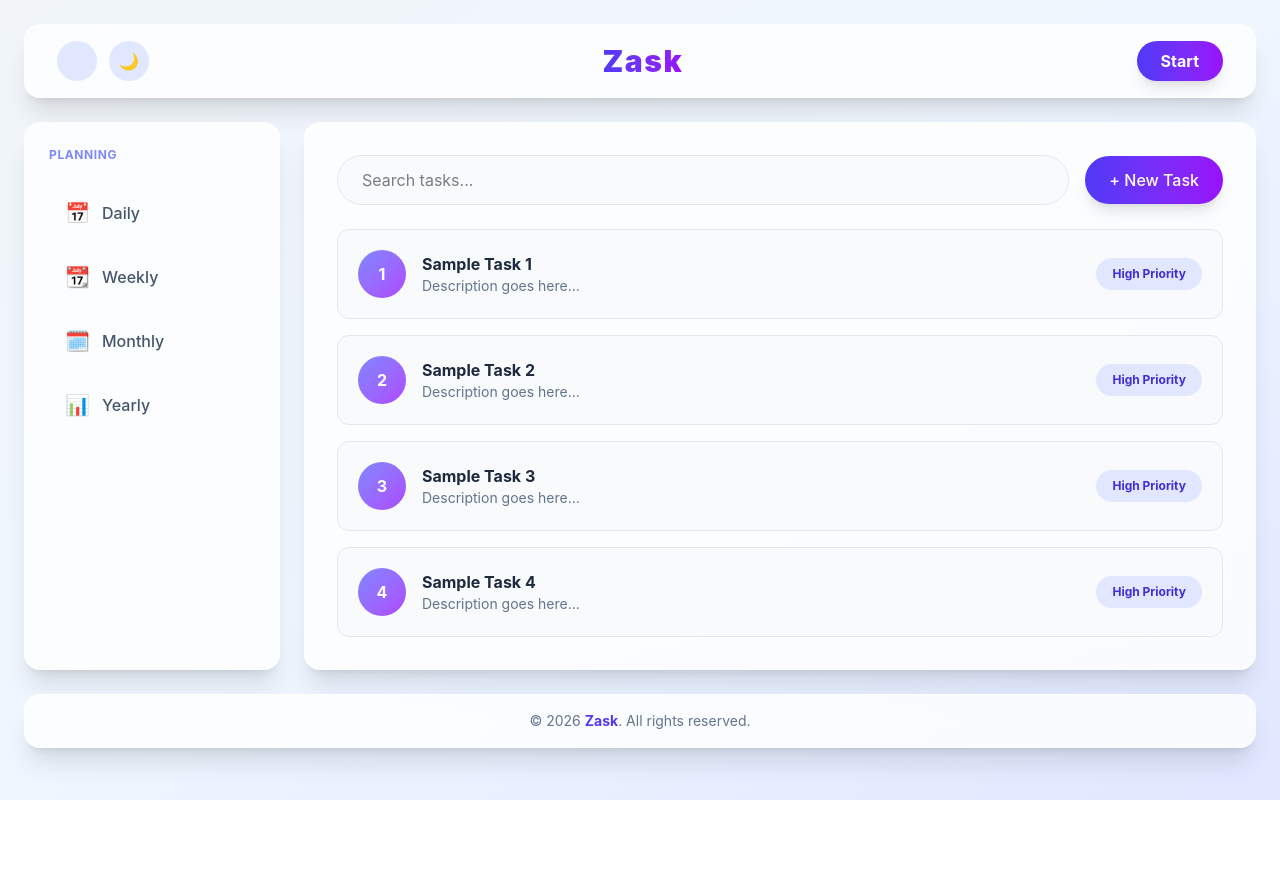
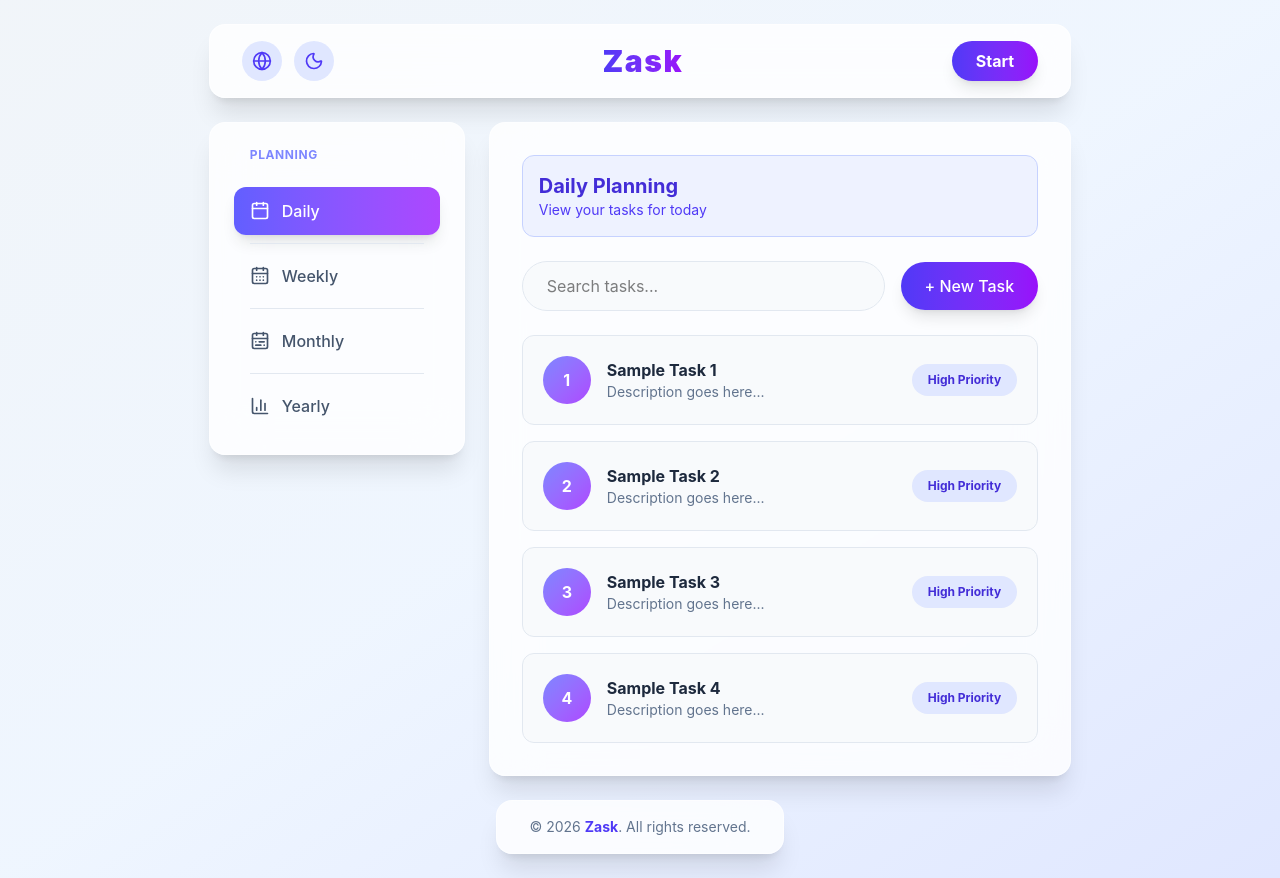
Before and after one commit to zarrush/task-flow, a React app in the folder frontend/: page / in a window 1280 px wide. Before the commit the page ends 800 px from the top, so only its background shows below. Built offline with nearby package versions, Linux system fonts and the light colour scheme; the HTML template or start-up script is replaced by a standard one.

Commit message:
refactor: polish UI layout and implement SPA tab switching

```diff
--- a/frontend/src/components/Header.jsx
+++ b/frontend/src/components/Header.jsx
@@ -1,14 +1,16 @@
 // src/components/Header.jsx
+import { Globe, Moon, Sun } from 'lucide-react';
+
 export default function Header() {
   return (
-    <header className="bg-white/80 backdrop-blur-xl rounded-2xl shadow-xl border border-white/50 px-8 py-4 flex items-center justify-between">
-      {/* سمت چپ: آیکون‌ها */}
+    <header className="w-[70%] bg-white/80 backdrop-blur-xl rounded-2xl shadow-xl border border-white/50 px-8 py-4 flex items-center justify-between">
+      {/* سمت چپ: آیکون‌های زبان و تم */}
       <div className="flex items-center gap-3">
         <button className="w-10 h-10 flex items-center justify-center bg-indigo-100 hover:bg-indigo-200 rounded-full transition text-indigo-600">
-
+          <Globe size={20} />
         </button>
         <button className="w-10 h-10 flex items-center justify-center bg-indigo-100 hover:bg-indigo-200 rounded-full transition text-indigo-600">
-          🌙
+          <Moon size={20} />
         </button>
       </div>
 
--- a/frontend/src/components/Layout.jsx
+++ b/frontend/src/components/Layout.jsx
@@ -3,28 +3,26 @@
 import Header from './Header';
 import Sidebar from './Sidebar';
 import Footer from './Footer';
+import { useState } from 'react';
 
 export default function Layout() {
+  const [currentPlan, setCurrentPlan] = useState('daily');
+
   return (
-    <div className="min-h-screen bg-gradient-to-br from-slate-100 via-blue-50 to-indigo-100 p-6 space-y-6">
+    <div className="min-h-screen bg-gradient-to-br from-slate-100 via-blue-50 to-indigo-100 p-6 space-y-6 flex flex-col items-center">
 
-      {/* هدر - کاملاً جدا */}
       <Header />
 
-      {/* بدنه اصلی - سایدبار و محتوا در یک container ولی جدا از هم */}
-      <div className="flex gap-6 min-h-[60vh]">
-        {/* سایدبار - کارت جدا */}
-        <aside className="w-64 bg-white/80 backdrop-blur-xl rounded-2xl shadow-xl border border-white/50 p-6">
-          <Sidebar />
+      <div className="w-[70%] flex gap-6 min-h-[60vh]">
+        <aside className="w-64 bg-white/80 backdrop-blur-xl rounded-2xl shadow-xl border border-white/50 p-6 self-start">
+          <Sidebar currentPlan={currentPlan} onPlanChange={setCurrentPlan} />
         </aside>
 
-        {/* محتوای اصلی - کارت جدا */}
         <main className="flex-1 bg-white/80 backdrop-blur-xl rounded-2xl shadow-xl border border-white/50 p-8 overflow-y-auto">
-          <Outlet />
+          <Outlet context={{ currentPlan, setCurrentPlan }} />
         </main>
       </div>
 
-      {/* فوتر - کاملاً جدا */}
       <Footer />
 
     </div>
--- a/frontend/src/components/Sidebar.jsx
+++ b/frontend/src/components/Sidebar.jsx
@@ -1,36 +1,42 @@
 // src/components/Sidebar.jsx
-import { NavLink } from 'react-router-dom';
+import { Calendar, CalendarDays, CalendarRange, BarChart3 } from 'lucide-react';
 
-export default function Sidebar() {
+export default function Sidebar({ currentPlan, onPlanChange }) {
   const plans = [
-    { name: 'Daily', icon: '📅', path: '/tasks?plan=daily' },
-    { name: 'Weekly', icon: '📆', path: '/tasks?plan=weekly' },
-    { name: 'Monthly', icon: '🗓️', path: '/tasks?plan=monthly' },
-    { name: 'Yearly', icon: '📊', path: '/tasks?plan=yearly' },
+    { name: 'Daily', icon: Calendar, value: 'daily' },
+    { name: 'Weekly', icon: CalendarDays, value: 'weekly' },
+    { name: 'Monthly', icon: CalendarRange, value: 'monthly' },
+    { name: 'Yearly', icon: BarChart3, value: 'yearly' },
   ];
 
   return (
-    <div className="space-y-6">
-      <h2 className="text-xs font-bold text-indigo-400 uppercase tracking-wider">
+    <div className="space-y-2">
+      <h2 className="text-xs font-bold text-indigo-400 uppercase tracking-wider mb-6 px-4">
         Planning
       </h2>
-      <nav className="flex flex-col gap-3">
-        {plans.map((plan) => (
-          <NavLink
-            key={plan.name}
-            to={plan.path}
-            className={({ isActive }) =>
-              `px-4 py-3 rounded-xl font-medium transition flex items-center gap-3 ${
-                isActive
-                  ? 'bg-gradient-to-r from-indigo-500 to-purple-500 text-white shadow-lg'
-                  : 'hover:bg-indigo-50 text-slate-600'
-              }`
-            }
-          >
-            <span className="text-xl">{plan.icon}</span>
-            {plan.name}
-          </NavLink>
-        ))}
+      <nav className="flex flex-col">
+        {plans.map((plan, index) => {
+          const isActive = currentPlan === plan.value;
+
+          return (
+            <div key={plan.name}>
+              <button
+                onClick={() => onPlanChange(plan.value)}
+                className={`w-full px-4 py-3 rounded-xl font-medium transition-all flex items-center gap-3 text-left ${
+                  isActive
+                    ? 'bg-gradient-to-r from-indigo-500 to-purple-500 text-white shadow-lg'
+                    : 'hover:bg-indigo-50 text-slate-600 hover:text-indigo-600'
+                }`}
+              >
+                <plan.icon size={20} />
+                {plan.name}
+              </button>
+              {index < plans.length - 1 && (
+                <div className="h-px bg-slate-200 my-2 mx-4" />
+              )}
+            </div>
+          );
+        })}
       </nav>
     </div>
   );
--- a/frontend/src/pages/Tasks.jsx
+++ b/frontend/src/pages/Tasks.jsx
@@ -1,8 +1,25 @@
 // src/pages/Tasks.jsx
+import { useOutletContext } from 'react-router-dom';
+
 export default function Tasks() {
+  const { currentPlan } = useOutletContext();
+
+  const planInfo = {
+    daily: { title: 'Daily Planning', description: 'View your tasks for today' },
+    weekly: { title: 'Weekly Planning', description: 'View your tasks for this week' },
+    monthly: { title: 'Monthly Planning', description: 'View your tasks for this month' },
+    yearly: { title: 'Yearly Planning', description: 'View your tasks for this year' },
+  };
+
+  const { title, description } = planInfo[currentPlan] || planInfo.daily;
+
   return (
     <div className="space-y-6">
-      {/* سرچ باکس و دکمه‌ها */}
+      <div className="bg-indigo-50 p-4 rounded-xl border border-indigo-200">
+        <h2 className="text-xl font-bold text-indigo-700">{title}</h2>
+        <p className="text-sm text-indigo-600">{description}</p>
+      </div>
+
       <div className="flex items-center gap-4">
         <input
           type="text"
@@ -14,7 +31,6 @@
         </button>
       </div>
 
-      {/* لیست تسک‌ها */}
       <div className="space-y-4">
         {[1, 2, 3, 4].map((i) => (
           <div key={i} className="bg-slate-50 hover:bg-slate-100 p-5 rounded-xl border border-slate-200 flex items-center justify-between transition">
```
